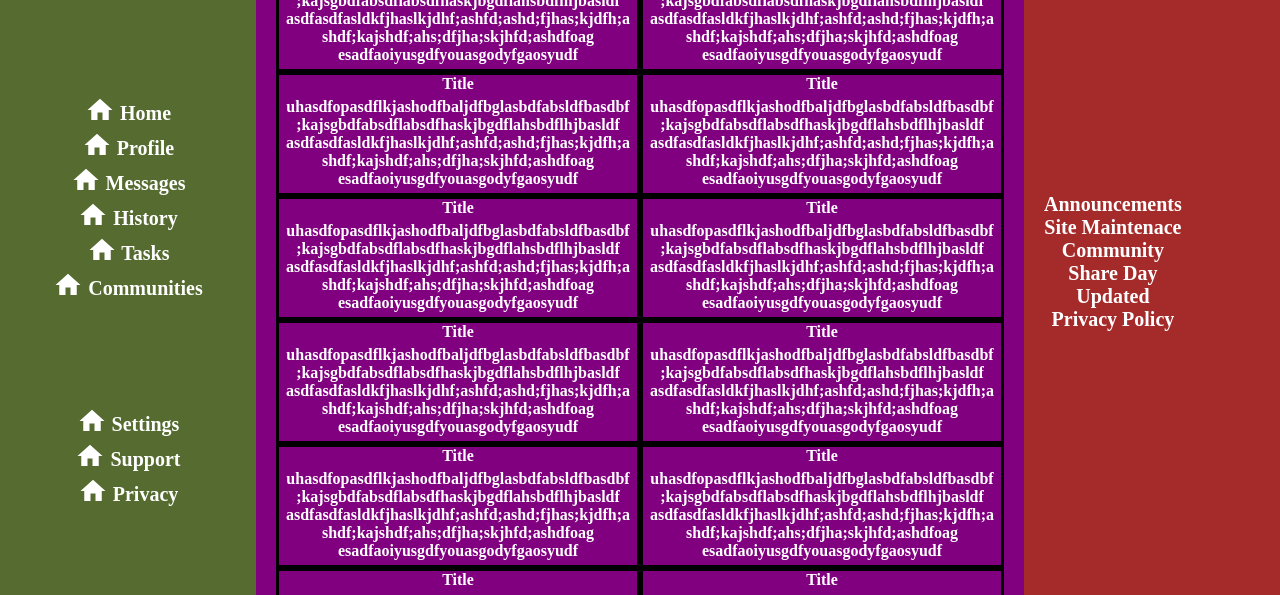
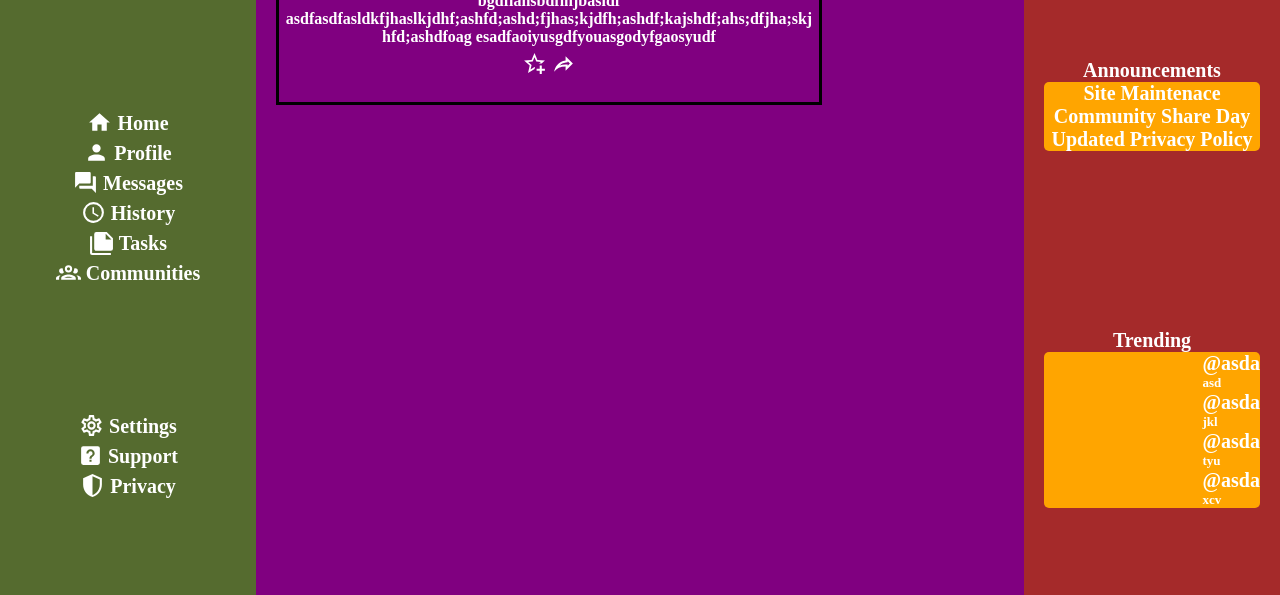
Before and after one commit to silverwolf1223/TOP-adminDashboard, a plain HTML site: page index.html in a window 1280 px wide. Shown: the part 205-800 px from the top of the page. Drawn offline with Linux system fonts and the light colour scheme.

Commit message:
structure and icons done

```diff
--- a/index.html
+++ b/index.html
@@ -16,7 +16,7 @@
         </div>
         <div id="userOptions">
           <img>
-          <label>
+          <img src="./icons/bell-badge.svg" alt="Notification bell" height="25" width="25" class="icon">
           <div>Denver Burn</div>
         </div>
       </div>
@@ -39,21 +39,21 @@
     <div id="Sidebar">
       <div id="dashHead"><img src="./icons/home.svg" alt="Home Icon" height="40" width="40" class="icon">  Dashboard</div>
       <div id="pageLinks">
-        <div><img src="./icons/home.svg" alt="Home Icon" height="30" width="30" class="icon"> Home</div>
-        <div><img src="./icons/home.svg" alt="Home Icon" height="30" width="30" class="icon"> Profile</div>
-        <div><img src="./icons/home.svg" alt="Home Icon" height="30" width="30" class="icon"> Messages</div>
-        <div><img src="./icons/home.svg" alt="Home Icon" height="30" width="30" class="icon"> History</div>
-        <div><img src="./icons/home.svg" alt="Home Icon" height="30" width="30" class="icon"> Tasks</div>
-        <div><img src="./icons/home.svg" alt="Home Icon" height="30" width="30" class="icon"> Communities</div>
+        <div><a href=""><img src="./icons/home.svg" alt="Home Icon" height="25" width="25" class="icon top"> Home</a></div>
+        <div><a href=""><img src="./icons/account.svg" alt="Account Icon" height="25" width="25" class="icon top"> Profile</a></div>
+        <div><a href=""><img src="./icons/forum.svg" alt="Messages Icon" height="25" width="25" class="icon top"> Messages</a></div>
+        <div><a href=""><img src="./icons/clock-outline.svg" alt="History Icon" height="25" width="25" class="icon top"> History</a></div>
+        <div><a href=""><img src="./icons/note-multiple.svg" alt="Tasks Icon" height="25" width="25" class="icon top"> Tasks</a></div>
+        <div><a href=""><img src="./icons/account-group-outline.svg" alt="Communities Icon" height="25" width="25" class="icon top"> Communities</a></div>
       </div>
       <div>
-        <div><img src="./icons/home.svg" alt="Home Icon" height="30" width="30" class="icon"> Settings</div>
-        <div><img src="./icons/home.svg" alt="Home Icon" height="30" width="30" class="icon"> Support</div>
-        <div><img src="./icons/home.svg" alt="Home Icon" height="30" width="30" class="icon"> Privacy</div>
+        <div><a href=""><img src="./icons/cog-outline.svg" alt="Settings Icon" height="25" width="25" class="icon top"> Settings</a></div>
+        <div><a href=""><img src="./icons/help-box.svg" alt="Support Icon" height="25" width="25" class="icon top"> Support</a></div>
+        <div><a href=""><img src="./icons/shield-half-full.svg" alt="Privacy Icon" height="25" width="25" class="icon top"> Privacy</a></div>
       </div>
     </div>
     <div id="Nav">
-      <div>
+      <div id="Announcements">
         <div>Announcements</div>
         <ul>
           <li>
@@ -70,97 +70,50 @@
           </li>
         </ul>
       </div>
+      <div id="Trending">
+        <div>Trending</div>
+        <ul>
+          <li>
+            <img>
+            <div>
+              <div>@asda</div>
+              <p>asd</p>
+            </div>
+          </li>
+          <li>
+            <img>
+            <div>
+              <div>@asda</div>
+              <p>jkl</p>
+            </div>
+          </li>
+          <li>
+            <img>
+            <div>
+              <div>@asda</div>
+              <p>tyu</p>
+            </div>
+          </li>
+          <li>
+            <img>
+            <div>
+              <div>@asda</div>
+              <p>xcv</p>
+            </div>
+          </li>
+        </ul>
+      </div>
     </div>
     <div id="Articles">
-      <div class="article">
-        <div clas="title">Title</div>
+      <div class="project">
+        <div class="title">Project Title</div>
         <div class="content">uhasdfopasdflkjashodfbaljdfbglasbdfabsldfbasdbf;kajsgbdfabsdflabsdfhaskjbgdflahsbdflhjbasldf
           asdfasdfasldkfjhaslkjdhf;ashfd;ashd;fjhas;kjdfh;ashdf;kajshdf;ahs;dfjha;skjhfd;ashdfoag
           esadfaoiyusgdfyouasgodyfgaosyudf
         </div>
-      </div>
-      <div class="article">
-        <div clas="title">Title</div>
-        <div class="content">uhasdfopasdflkjashodfbaljdfbglasbdfabsldfbasdbf;kajsgbdfabsdflabsdfhaskjbgdflahsbdflhjbasldf
-          asdfasdfasldkfjhaslkjdhf;ashfd;ashd;fjhas;kjdfh;ashdf;kajshdf;ahs;dfjha;skjhfd;ashdfoag
-          esadfaoiyusgdfyouasgodyfgaosyudf
-        </div>
-      </div>
-      <div class="article">
-        <div clas="title">Title</div>
-        <div class="content">uhasdfopasdflkjashodfbaljdfbglasbdfabsldfbasdbf;kajsgbdfabsdflabsdfhaskjbgdflahsbdflhjbasldf
-          asdfasdfasldkfjhaslkjdhf;ashfd;ashd;fjhas;kjdfh;ashdf;kajshdf;ahs;dfjha;skjhfd;ashdfoag
-          esadfaoiyusgdfyouasgodyfgaosyudf
-        </div>
-      </div>
-      <div class="article">
-        <div clas="title">Title</div>
-        <div class="content">uhasdfopasdflkjashodfbaljdfbglasbdfabsldfbasdbf;kajsgbdfabsdflabsdfhaskjbgdflahsbdflhjbasldf
-          asdfasdfasldkfjhaslkjdhf;ashfd;ashd;fjhas;kjdfh;ashdf;kajshdf;ahs;dfjha;skjhfd;ashdfoag
-          esadfaoiyusgdfyouasgodyfgaosyudf
-        </div>
-      </div>
-      <div class="article">
-        <div clas="title">Title</div>
-        <div class="content">uhasdfopasdflkjashodfbaljdfbglasbdfabsldfbasdbf;kajsgbdfabsdflabsdfhaskjbgdflahsbdflhjbasldf
-          asdfasdfasldkfjhaslkjdhf;ashfd;ashd;fjhas;kjdfh;ashdf;kajshdf;ahs;dfjha;skjhfd;ashdfoag
-          esadfaoiyusgdfyouasgodyfgaosyudf
-        </div>
-      </div>
-      <div class="article">
-        <div clas="title">Title</div>
-        <div class="content">uhasdfopasdflkjashodfbaljdfbglasbdfabsldfbasdbf;kajsgbdfabsdflabsdfhaskjbgdflahsbdflhjbasldf
-          asdfasdfasldkfjhaslkjdhf;ashfd;ashd;fjhas;kjdfh;ashdf;kajshdf;ahs;dfjha;skjhfd;ashdfoag
-          esadfaoiyusgdfyouasgodyfgaosyudf
-        </div>
-      </div>
-      <div class="article">
-        <div clas="title">Title</div>
-        <div class="content">uhasdfopasdflkjashodfbaljdfbglasbdfabsldfbasdbf;kajsgbdfabsdflabsdfhaskjbgdflahsbdflhjbasldf
-          asdfasdfasldkfjhaslkjdhf;ashfd;ashd;fjhas;kjdfh;ashdf;kajshdf;ahs;dfjha;skjhfd;ashdfoag
-          esadfaoiyusgdfyouasgodyfgaosyudf
-        </div>
-      </div>
-      <div class="article">
-        <div clas="title">Title</div>
-        <div class="content">uhasdfopasdflkjashodfbaljdfbglasbdfabsldfbasdbf;kajsgbdfabsdflabsdfhaskjbgdflahsbdflhjbasldf
-          asdfasdfasldkfjhaslkjdhf;ashfd;ashd;fjhas;kjdfh;ashdf;kajshdf;ahs;dfjha;skjhfd;ashdfoag
-          esadfaoiyusgdfyouasgodyfgaosyudf
-        </div>
-      </div>
-      <div class="article">
-        <div clas="title">Title</div>
-        <div class="content">uhasdfopasdflkjashodfbaljdfbglasbdfabsldfbasdbf;kajsgbdfabsdflabsdfhaskjbgdflahsbdflhjbasldf
-          asdfasdfasldkfjhaslkjdhf;ashfd;ashd;fjhas;kjdfh;ashdf;kajshdf;ahs;dfjha;skjhfd;ashdfoag
-          esadfaoiyusgdfyouasgodyfgaosyudf
-        </div>
-      </div>
-      <div class="article">
-        <div clas="title">Title</div>
-        <div class="content">uhasdfopasdflkjashodfbaljdfbglasbdfabsldfbasdbf;kajsgbdfabsdflabsdfhaskjbgdflahsbdflhjbasldf
-          asdfasdfasldkfjhaslkjdhf;ashfd;ashd;fjhas;kjdfh;ashdf;kajshdf;ahs;dfjha;skjhfd;ashdfoag
-          esadfaoiyusgdfyouasgodyfgaosyudf
-        </div>
-      </div>
-      <div class="article">
-        <div clas="title">Title</div>
-        <div class="content">uhasdfopasdflkjashodfbaljdfbglasbdfabsldfbasdbf;kajsgbdfabsdflabsdfhaskjbgdflahsbdflhjbasldf
-          asdfasdfasldkfjhaslkjdhf;ashfd;ashd;fjhas;kjdfh;ashdf;kajshdf;ahs;dfjha;skjhfd;ashdfoag
-          esadfaoiyusgdfyouasgodyfgaosyudf
-        </div>
-      </div>
-      <div class="article">
-        <div clas="title">Title</div>
-        <div class="content">uhasdfopasdflkjashodfbaljdfbglasbdfabsldfbasdbf;kajsgbdfabsdflabsdfhaskjbgdflahsbdflhjbasldf
-          asdfasdfasldkfjhaslkjdhf;ashfd;ashd;fjhas;kjdfh;ashdf;kajshdf;ahs;dfjha;skjhfd;ashdfoag
-          esadfaoiyusgdfyouasgodyfgaosyudf
-        </div>
-      </div>
-      <div class="article">
-        <div clas="title">Title</div>
-        <div class="content">uhasdfopasdflkjashodfbaljdfbglasbdfabsldfbasdbf;kajsgbdfabsdflabsdfhaskjbgdflahsbdflhjbasldf
-          asdfasdfasldkfjhaslkjdhf;ashfd;ashd;fjhas;kjdfh;ashdf;kajshdf;ahs;dfjha;skjhfd;ashdfoag
-          esadfaoiyusgdfyouasgodyfgaosyudf
+        <div>
+          <img src="./icons/star-plus-outline.svg" height="25" width="25" class="icon">
+          <img src="./icons/share-outline.svg" height="25" width="25" class="icon">
         </div>
       </div>
     </div>
--- a/styles.css
+++ b/styles.css
@@ -13,6 +13,11 @@ ul {
   list-style: none;
 }
 
+a {
+  text-decoration: none;
+  color: white;
+}
+
 .container {
   display: grid;
   grid-template-columns: 1fr 3fr 1fr;
@@ -23,8 +28,15 @@ ul {
 
 .icon {
   position: relative;
+  filter: invert(100%) sepia(96%) saturate(15%) hue-rotate(212deg) brightness(104%) contrast(104%);
+}
+
+.top {
   top: 5px;
-  filter: invert(100%) sepia(96%) saturate(15%) hue-rotate(212deg) brightness(104%) contrast(104%);
+}
+
+.pfp {
+  border-radius: 50%;
 }
 
 .container > div{
@@ -63,6 +75,7 @@ ul {
 
 #userOptions {
   display: flex;
+  gap: 5px;
 }
 
 .userTools {
@@ -120,12 +133,22 @@ p {
   grid-row: 2/-1;
   background-color: brown;
   display: grid;
-  grid-template-columns: repeat(3, 1fr);
+  grid-template-rows: repeat(2, 1fr);
   font-size: 20px;
 }
 
 #Nav div {
   place-content: center;
+}
+
+#Nav ul {
+  background-color: orange;
+  border-radius: 5px;
+}
+
+#Trending li {
+  display: flex;
+  justify-content: end;
 }
 
 #Articles {
@@ -135,11 +158,12 @@ p {
   display: grid;
   grid-auto-flow: row;
   overflow: auto;
-  grid-template-columns: repeat(auto-fit, minmax(350px, 1fr));
+  grid-template-columns: repeat(auto-fit, minmax(350px, 0.75fr));
+  grid-auto-rows: 0.25fr;
   font-size: medium;
 }
 
-#Articles > div {
+.project {
   border: 3px solid black;
   text-overflow: clip;
 }
@@ -147,6 +171,8 @@ p {
 .content {
   padding: 5px;
   overflow-wrap: break-word;
+  max-height: 150px;
+  overflow: auto;
 }
 
 #Footer {
```
Also changed, not shown: icons/account-group-outline.svg (added), icons/account.svg (added), icons/all-inclusive-box-outline.svg (added), icons/bell-badge.svg (added), icons/clock-outline.svg (added), icons/cog-outline.svg (added), icons/forum.svg (added), icons/help-box.svg (added), icons/note-multiple.svg (added), icons/share-outline.svg (added), icons/shield-half-full.svg (added), icons/star-plus-outline.svg (added), icons/star.svg (added). Lines whose indentation alone changed are shown as unchanged.
